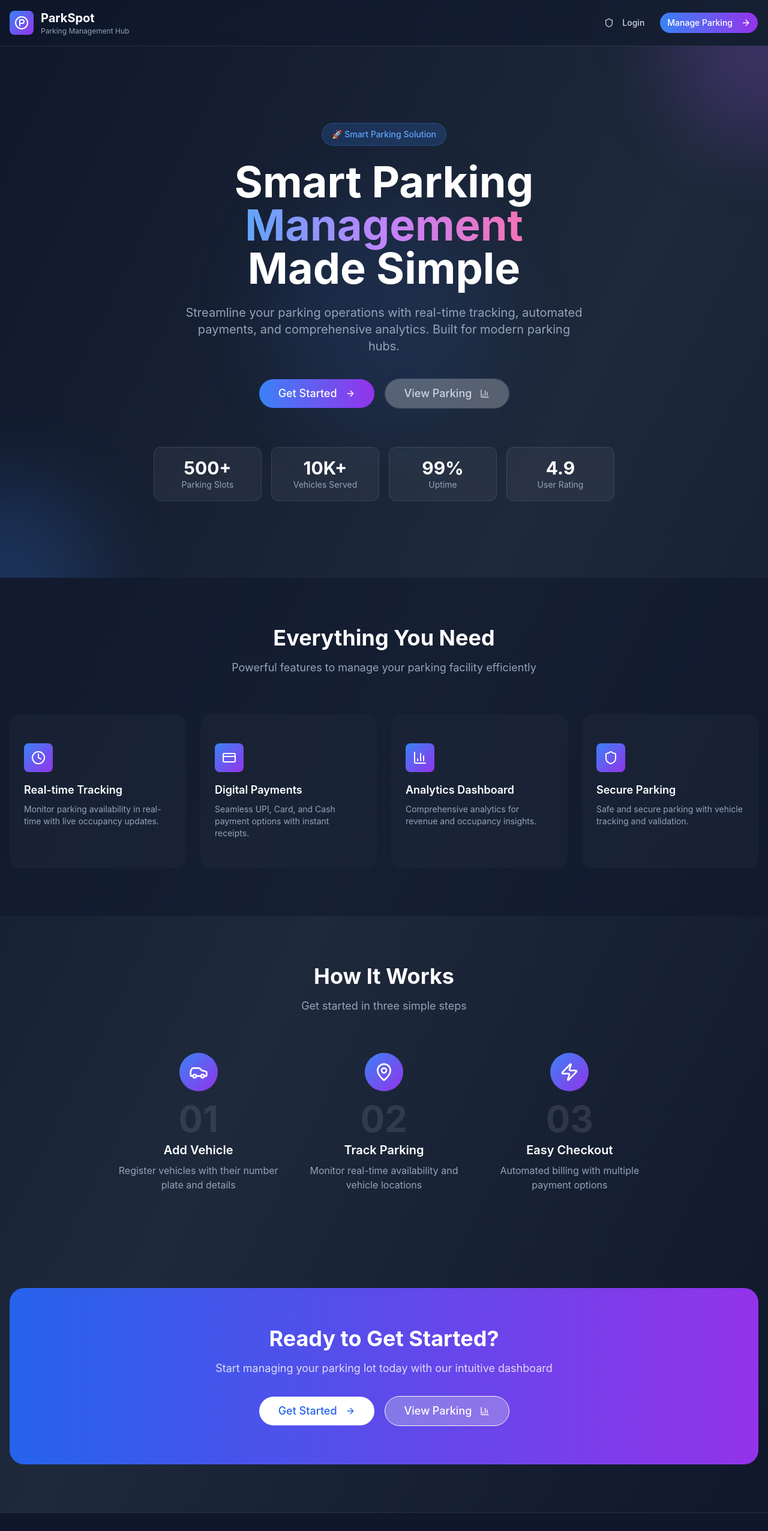
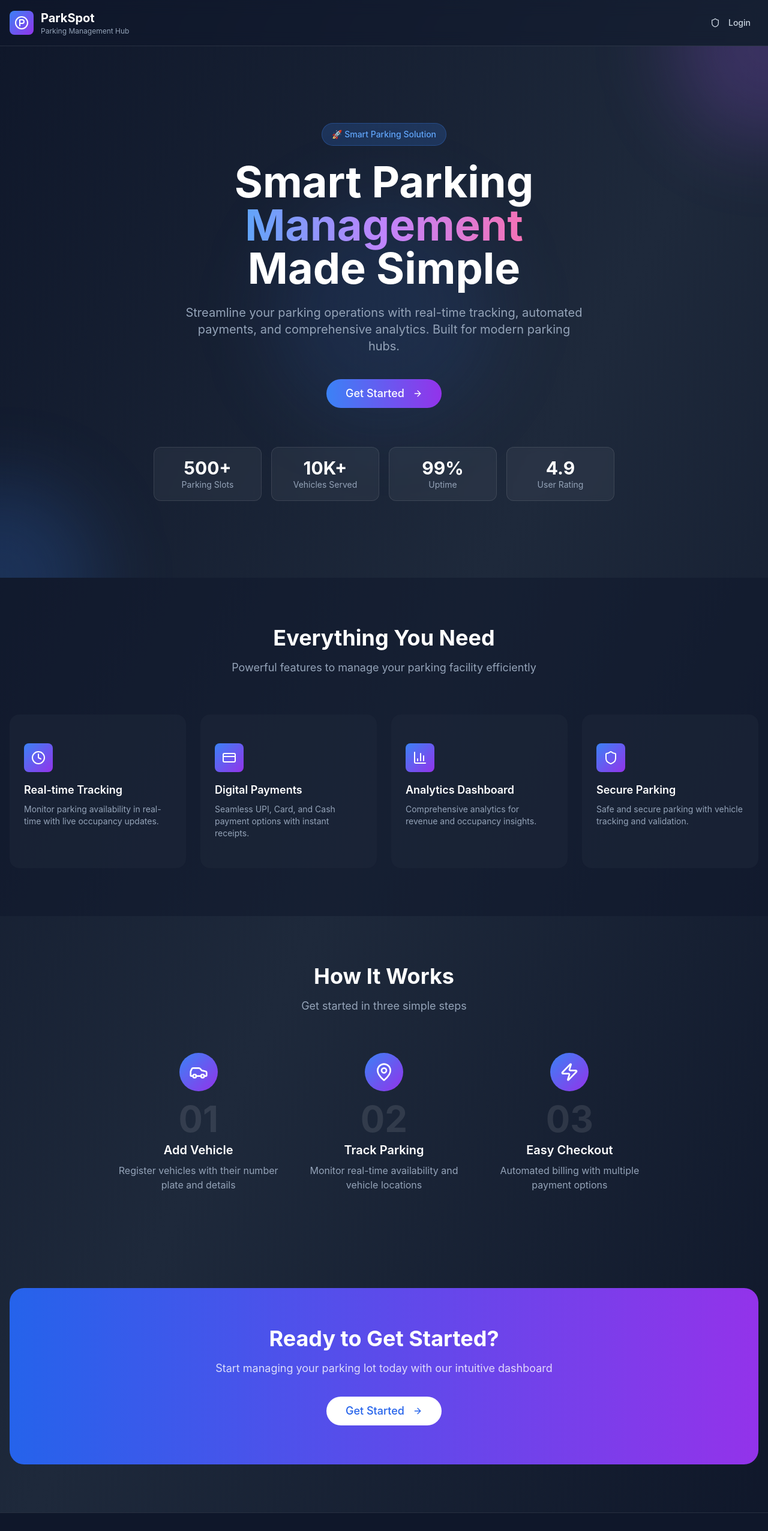
Before and after one commit to anshumandas998/Parking-Hub, a React (Vite) app: page / in a window 1280 px wide. Shown: the top 2552 px of the page at 60% size. Built offline with nearby package versions, Linux system fonts and the light colour scheme.

Commit message:
Update Landing.tsx

```diff
--- a/package.json
+++ b/package.json
@@ -15,6 +15,7 @@
     "react-dom": "19.0.0",
     "react-router": "^7.5.3",
     "tailwind-merge": "^3.4.0",
+    "vercel": "^50.31.1",
     "zod": "^3.24.3"
   },
   "devDependencies": {
--- a/src/react-app/pages/Landing.tsx
+++ b/src/react-app/pages/Landing.tsx
@@ -58,11 +58,6 @@ export default function LandingPage() {
                 <Link to="/login">
                   <Shield className="w-4 h-4 mr-2" />
                   Login
-                </Link>
-              </Button>
-              <Button asChild className="bg-gradient-to-r from-blue-500 to-purple-600 hover:from-blue-600 hover:to-purple-700">
-                <Link to="/parking">
-                  Manage Parking <ArrowRight className="w-4 h-4 ml-2" />
                 </Link>
               </Button>
             </div>
@@ -129,16 +124,6 @@ export default function LandingPage() {
               >
                 <Link to="/login">
                   Get Started <ArrowRight className="w-5 h-5 ml-2" />
-                </Link>
-              </Button>
-              <Button
-                asChild
-                variant="outline"
-                size="lg"
-                className="border-slate-600 text-slate-300 hover:text-white hover:bg-slate-800 text-lg px-8 py-6"
-              >
-                <Link to="/parking">
-                  View Parking <BarChart3 className="w-5 h-5 ml-2" />
                 </Link>
               </Button>
             </motion.div>
@@ -304,16 +289,6 @@ export default function LandingPage() {
                     Get Started <ArrowRight className="w-5 h-5 ml-2" />
                   </Link>
                 </Button>
-                <Button
-                  asChild
-                  variant="outline"
-                  size="lg"
-                  className="border-white text-white hover:bg-white/10 text-lg px-8 py-6"
-                >
-                  <Link to="/parking">
-                    View Parking <BarChart3 className="w-5 h-5 ml-2" />
-                  </Link>
-                </Button>
               </div>
             </div>
           </motion.div>
```
Also changed, not shown: 1 other file (tests, documents, lock files or other folders).
